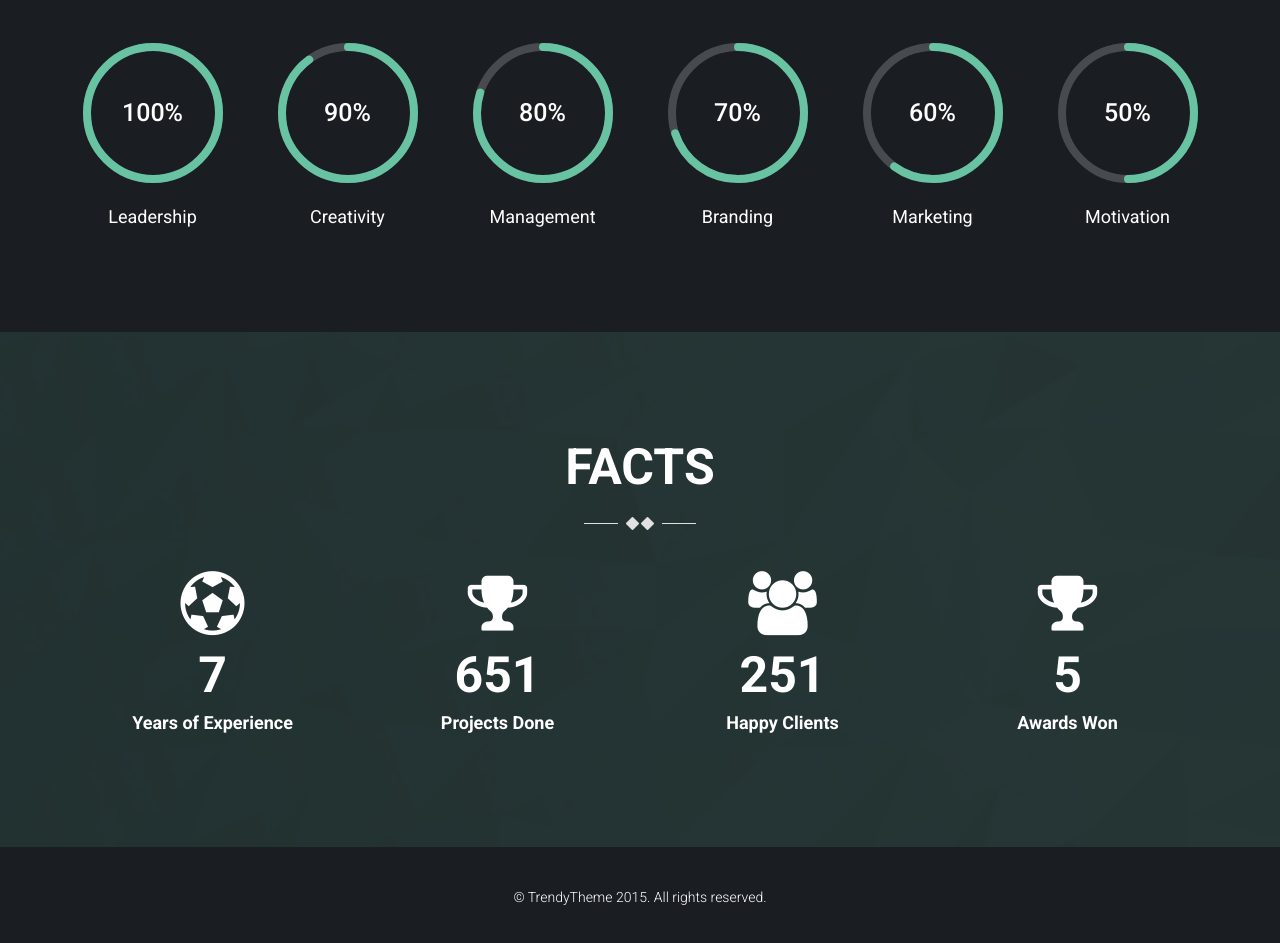
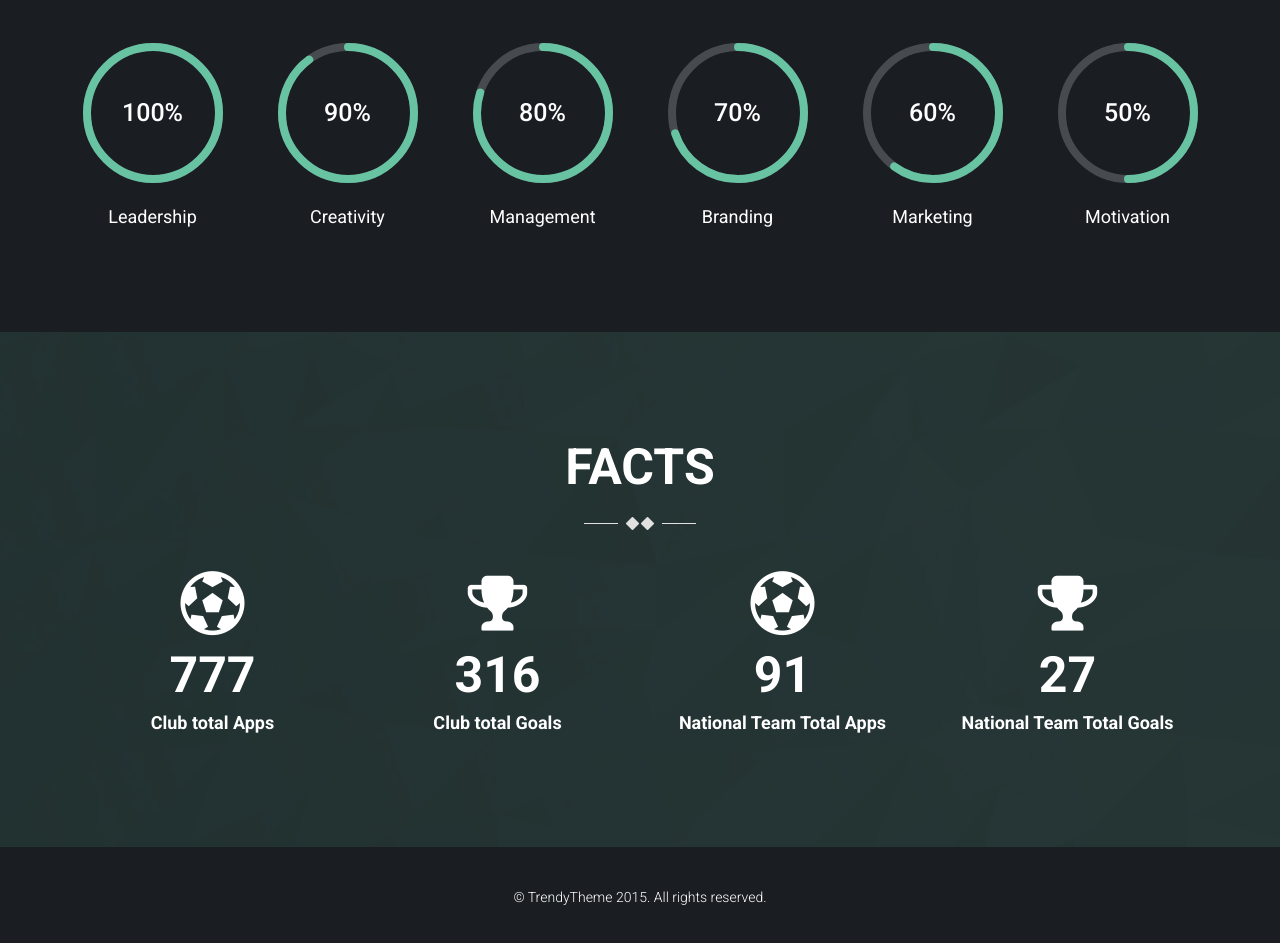
Before and after one commit to palmyDii/DII_M4_01, a plain HTML site: page 01_git_basic/index.html in a window 1280 px wide. Shown: the part 2292-3235 px from the top of the page. Drawn offline with Linux system fonts and the light colour scheme; some packages are replaced by stand-ins of ours; a script that the page names is missing.

Commit message:
Section Facts

```diff
--- a/01_git_basic/index.html
+++ b/01_git_basic/index.html
@@ -236,24 +236,24 @@
             <div class="col-md-12">
               <div class="count-wrap">
                 <div class="col-sm-3 col-xs-6">
-                  <i class="fa fa-soccer-ball-o"></i> <!--fa fa-flask-->
-                  <h3 class="timer">7</h3>
-                  <p>Years of Experience</p>
-                </div>
-                <div class="col-sm-3 col-xs-6">
-                  <i class="fa fa-trophy"></i> <!--fa fa-flask-->
-                  <h3 class="timer">651</h3>
-                  <p>Projects Done</p>
-                </div>
-                <div class="col-sm-3 col-xs-6">
-                  <i class="fa fa-users"></i>
-                  <h3 class="timer">251</h3>
-                  <p>Happy Clients</p>
+                  <i class="fa fa-soccer-ball-o"></i>
+                  <h3 class="timer">777</h3>
+                  <p>Club total Apps</p>
                 </div>
                 <div class="col-sm-3 col-xs-6">
                   <i class="fa fa-trophy"></i>
-                  <h3 class="timer">5</h3>
-                  <p>Awards Won</p>
+                  <h3 class="timer">316</h3>
+                  <p>Club total Goals</p>
+                </div>
+                <div class="col-sm-3 col-xs-6">
+                  <i class="fa fa-soccer-ball-o"></i>
+                  <h3 class="timer">91</h3>
+                  <p>National Team  Total Apps</p>
+                </div>
+                <div class="col-sm-3 col-xs-6">
+                  <i class="fa fa-trophy"></i>
+                  <h3 class="timer">27</h3>
+                  <p>National Team  Total Goals</p>
                 </div>
               </div><!-- /count-wrap -->
             </div><!-- /.col-md-12 -->
```
